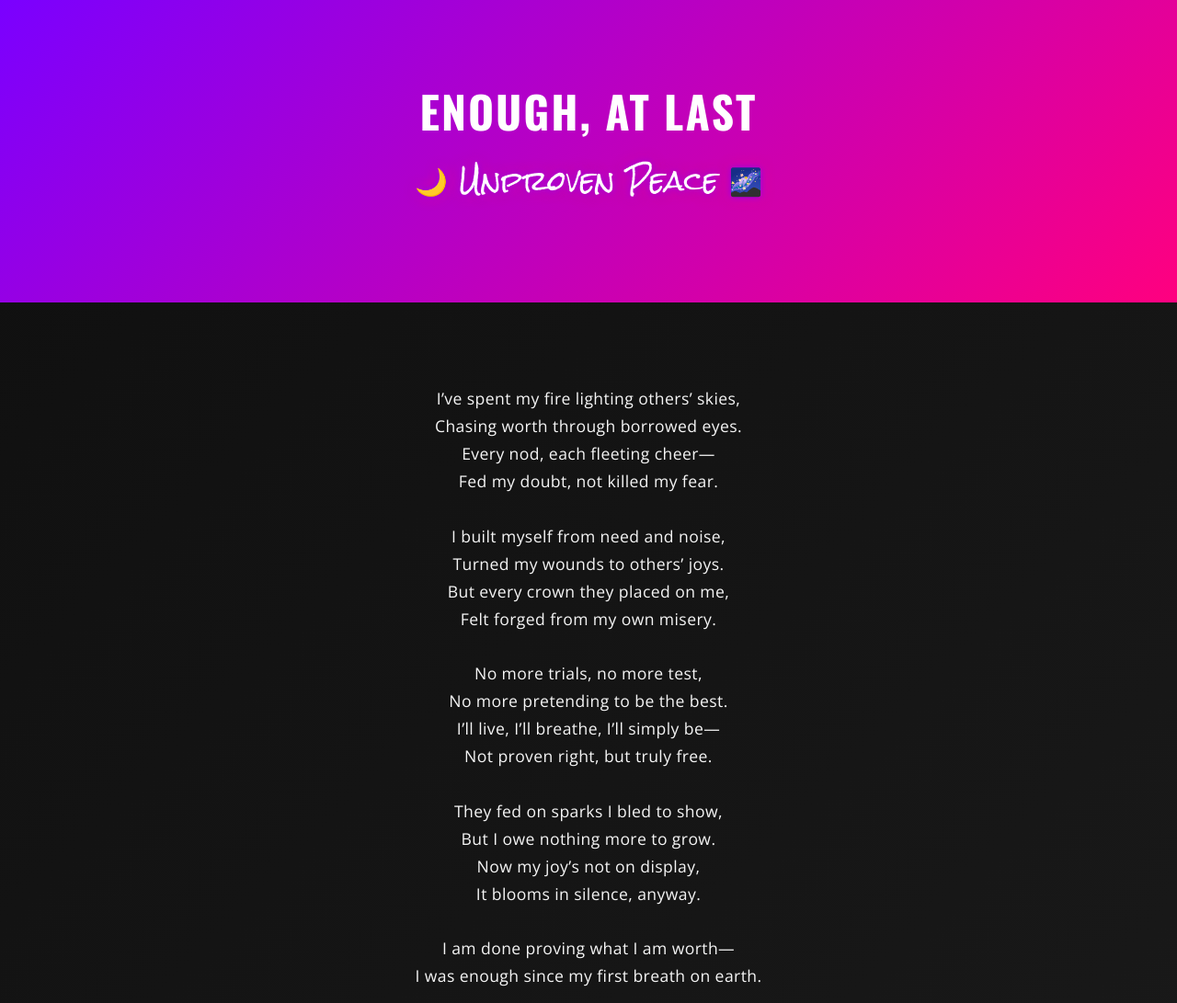
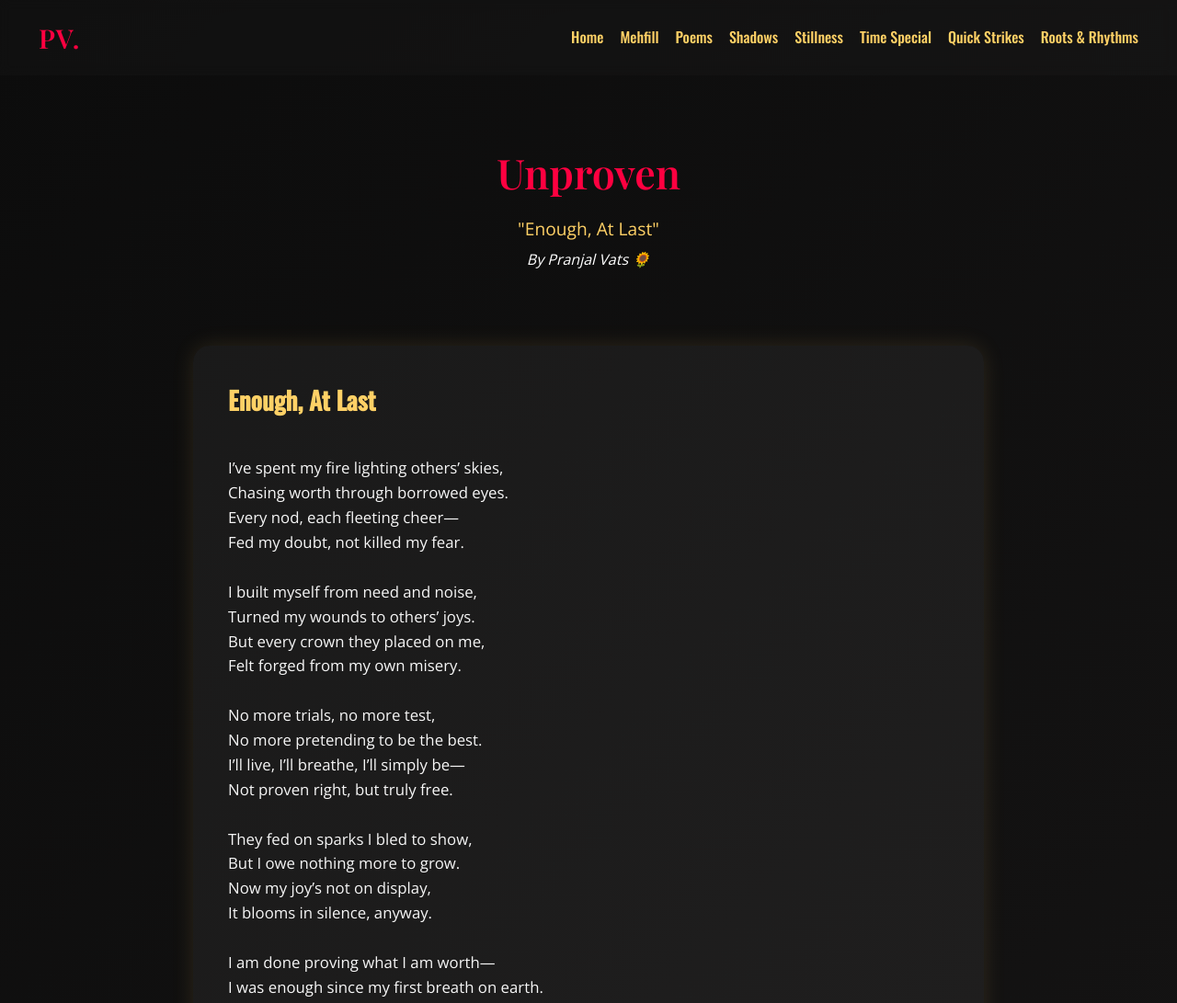
Before and after one commit to vatspranjal29-pv/Wildness-unleashed, a plain HTML site: page unproven.html in a window 1280 px wide. Shown: the top 1091 px of the page at 92% size. Drawn offline with nearby package versions, Linux system fonts and the light colour scheme.

Commit message:
Update unproven.html

```diff
--- a/unproven.html
+++ b/unproven.html
@@ -1,147 +1,151 @@
-<!doctype html>
+<!DOCTYPE html>
 <html lang="en">
 <head>
-  <meta charset="UTF-8">
-  <meta name="viewport" content="width=device-width, initial-scale=1.0">
-  <title>Enough, At Last | Wildness Unleashed</title>
-
-  <!-- Google Fonts -->
-  <link href="https://fonts.googleapis.com/css2?family=Open+Sans:wght@300;400;600;700&family=Oswald:wght@400;700&family=Rock+Salt&display=swap" rel="stylesheet">
-
+  <meta charset="UTF-8" />
+  <meta name="viewport" content="width=device-width, initial-scale=1.0" />
+  <title>Stillness - Enough, At Last</title>
+  <link href="https://fonts.googleapis.com/css2?family=Playfair+Display:wght@600&family=Open+Sans&family=Oswald:wght@500&display=swap" rel="stylesheet">
   <style>
-    :root {
-      --accent-1: #7a00ff;
-      --accent-2: #ff007f;
-      --bg-1: #0f0f0f;
-      --bg-2: #1a1a1a;
-      --text: #f5f5f5;
-    }
-
+    * { margin: 0; padding: 0; box-sizing: border-box; }
     body {
-      margin: 0;
       font-family: 'Open Sans', sans-serif;
-      background: linear-gradient(135deg, var(--bg-1), var(--bg-2));
-      color: var(--text);
-      line-height: 1.7;
-      overflow-x: hidden;
+      background: linear-gradient(135deg, #0c0c0c, #141313);
+      color: #f5f5f5;
+      line-height: 1.6;
       -webkit-user-select: none;
-      -moz-user-select: none;
-      -ms-user-select: none;
       user-select: none;
     }
+    nav {
+      display: flex;
+      justify-content: space-between;
+      align-items: center;
+      padding: 18px 42px;
+      background: rgba(255, 255, 255, 0.02);
+      backdrop-filter: blur(6px);
+      position: sticky;
+      top: 0;
+      z-index: 100;
+    }
+    .brand {
+      font-family: 'Playfair Display', serif;
+      font-size: 1.8rem;
+      color: #ff0040;
+      font-weight: 700;
+      letter-spacing: 1px;
+    }
+    .nav-links {
+      display: flex;
+      gap: 18px;
+      overflow-x: auto;
+      white-space: nowrap;
+      scrollbar-width: none;
+    }
+    .nav-links::-webkit-scrollbar { display: none; }
+    .nav-links a {
+      text-decoration: none;
+      font-family: 'Oswald', sans-serif;
+      color: #ffd166;
+      font-size: 1rem;
+      transition: color 0.3s ease;
+    }
+    .nav-links a:hover { color: #ff0040; }
 
     header {
       text-align: center;
-      padding: 80px 20px;
-      background: linear-gradient(135deg, var(--accent-1), var(--accent-2));
+      padding: 70px 20px 40px;
+    }
+    header h1 {
+      font-family: 'Playfair Display', serif;
+      font-size: 2.8rem;
+      color: #ff0040;
+      margin-bottom: 10px;
+    }
+    header p.tagline {
+      font-size: 1.2rem;
+      color: #ffd166;
+      margin-bottom: 6px;
+    }
+    header p.author {
       color: #fff;
-    }
-
-    header h1 {
-      font-family: 'Oswald', sans-serif;
-      font-size: 3rem;
-      margin: 0;
-      text-transform: uppercase;
-      letter-spacing: 2px;
-    }
-
-    .subtitle {
-      font-family: 'Rock Salt', cursive;
-      font-size: 1.8rem;
-      margin-top: 10px;
-      color: #fff;
-      text-shadow: 0 0 10px var(--accent-1), 0 0 14px var(--accent-2);
+      font-style: italic;
+      font-size: 1rem;
     }
 
     main {
-      max-width: 780px;
-      margin: 60px auto;
-      padding: 0 20px 80px;
-      text-align: center;
+      max-width: 900px;
+      margin: 40px auto;
+      padding: 0 20px;
     }
-
-    .poem {
-      font-size: 1.1rem;
+    .card {
+      background: rgba(255, 255, 255, 0.05);
+      border-radius: 18px;
+      padding: 38px;
+      box-shadow: 0 0 25px rgba(255, 209, 102, 0.12);
+      transition: transform 0.25s ease, box-shadow 0.25s ease;
+    }
+    .card:hover {
+      transform: translateY(-6px);
+      box-shadow: 0 0 30px rgba(255, 209, 102, 0.18);
+    }
+    .card h2 {
+      color: #ffd166;
+      font-family: 'Oswald', sans-serif;
+      font-size: 1.7rem;
+      margin-bottom: 12px;
+    }
+    .card p {
+      font-size: 1.05rem;
       white-space: pre-line;
-      margin: 40px 0;
-      letter-spacing: 0.4px;
-    }
-
-    .poem em {
-      color: var(--accent-2);
-    }
-
-    a.btn {
-      display: inline-block;
-      padding: 10px 22px;
-      border-radius: 30px;
-      text-decoration: none;
-      color: #fff;
-      font-weight: bold;
-      background: var(--accent-1);
-      box-shadow: 0 0 8px var(--accent-1), 0 0 14px var(--accent-2);
-      transition: all 0.25s ease;
-      margin-top: 30px;
-    }
-
-    a.btn:hover {
-      background: var(--accent-2);
-      box-shadow: 0 0 12px var(--accent-2), 0 0 20px var(--accent-1);
+      color: rgba(255, 255, 255, 0.96);
     }
 
     footer {
       text-align: center;
-      padding: 20px;
-      background: #111;
-      color: #888;
+      padding: 30px;
       font-size: 0.9rem;
-      margin-top: 50px;
+      color: rgba(255, 255, 255, 0.5);
     }
 
-    footer a {
-      color: var(--accent-2);
-      text-decoration: none;
-    }
-
-    footer a:hover {
-      color: var(--accent-1);
-    }
-
-    @media (max-width: 520px) {
+    /* Responsive adjustments */
+    @media (max-width: 768px) {
+      nav {
+        flex-direction: column;
+        gap: 10px;
+      }
+      .nav-links {
+        justify-content: center;
+        gap: 14px;
+      }
       header h1 { font-size: 2.2rem; }
-      .subtitle { font-size: 1.4rem; }
-      .poem { font-size: 1rem; }
+      .card { padding: 28px; }
     }
   </style>
+</head>
+<body>
+  <nav>
+    <div class="brand">PV.</div>
+    <div class="nav-links">
+      <a href="index.html">Home</a>
+      <a href="shayari.html">Mehfill</a>
+      <a href="poems.html">Poems</a>
+      <a href="villain.html">Shadows</a>
+      <a href="unproven.html">Stillness</a>
+      <a href="trilogy.html">Time Special</a>
+      <a href="Shortpem.html">Quick Strikes</a>
+      <a href="naturepoems.html">Roots & Rhythms</a>
+    </div>
+  </nav>
 
-  <script>
-    // 🚫 Disable right-click
-    document.addEventListener("contextmenu", event => event.preventDefault());
-
-    // 🚫 Disable copy
-    document.addEventListener("copy", event => {
-      event.preventDefault();
-      alert("Copying is disabled on this page!");
-    });
-
-    // 🚫 Disable screenshots
-    document.addEventListener("keydown", function (e) {
-      if (e.key === "PrintScreen") {
-        alert("Screenshots are disabled!");
-        navigator.clipboard.writeText("");
-      }
-    });
-  </script>
-</head>
-
-<body>
   <header>
-    <h1>Enough, At Last</h1>
-    <p class="subtitle">🌙 Unproven Peace 🌌</p>
+    <h1>Unproven</h1>
+    <p class="tagline">"Enough, At Last"</p>
+    <p class="author">By Pranjal Vats 🌻</p>
   </header>
 
   <main>
-    <div class="poem">
+    <div class="card">
+      <h2>Enough, At Last</h2>
+      <p>
 I’ve spent my fire lighting others’ skies,
 Chasing worth through borrowed eyes.
 Every nod, each fleeting cheer—
@@ -164,15 +168,12 @@ It blooms in silence, anyway.
 
 I am done proving what I am worth—
 I was enough since my first breath on earth.
-
-      -By Pranjal Vats 🌻
+      </p>
     </div>
-
-    <a href="index.html" class="btn">← Back to Home</a>
   </main>
 
   <footer>
-    <p>© 2025 Wildness Unleashed — Written by <strong>Pranjal Vats</strong></p>
+    <p>© 2025 Wildness Unleashed — Built by <strong>Pranjal Vats</strong></p>
   </footer>
 </body>
 </html>
```
